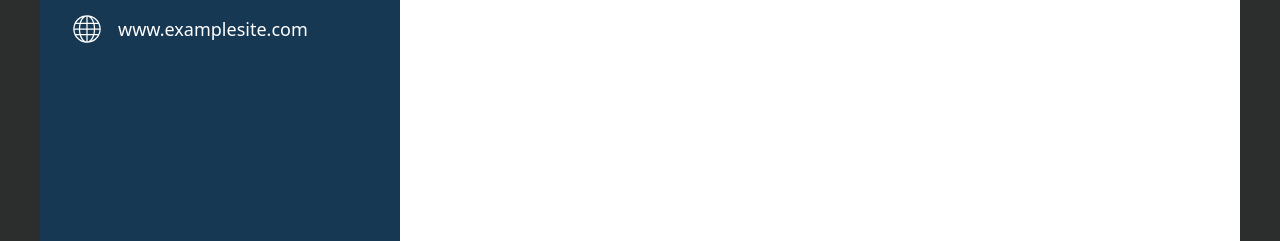
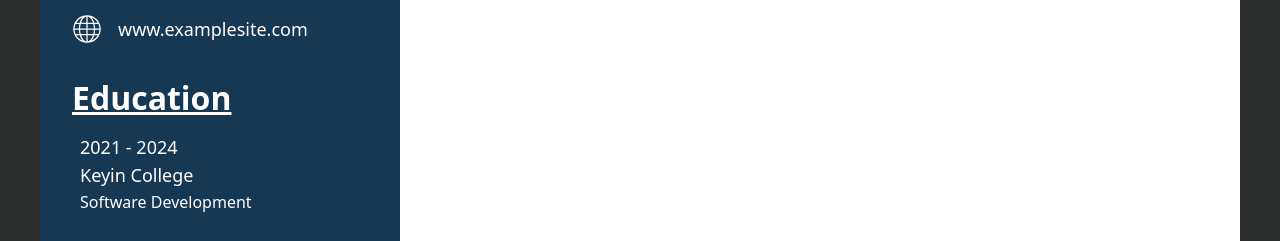
Before and after one commit to CFisher21/CV-Application, a React (Vite) app: page / in a window 1280 px wide. Shown: the part 559-800 px from the top of the page. Built offline with nearby package versions, Linux system fonts and the light colour scheme.

Commit message:
Added an education section on the left column

```diff
--- a/src/App.css
+++ b/src/App.css
@@ -41,7 +41,7 @@ input[type="text"]:focus, input[type="tel"]:focus, input[type="email"]:focus {
   background-color: white;
 }
 
-.contact {
+.contact, .education {
   display: flex;
   flex-direction: column;
   width: 100%;
@@ -56,7 +56,7 @@ input[type="text"]:focus, input[type="tel"]:focus, input[type="email"]:focus {
   height: 1600px;
 }
 
-.contactGroup {
+.leftColumnGroup {
   display: flex;
   align-items: center;
   margin-top: 16px;
@@ -64,10 +64,28 @@ input[type="text"]:focus, input[type="tel"]:focus, input[type="email"]:focus {
   flex: 1;
 }
 
-.contactGroupSpan {
+.eduColumnGroup {
+  display: flex;
+  flex-direction: column;
+  margin-top: 16px;
+  color: white;
+  flex: 1;
+}
+
+.degree {
+  margin-left: 8px;
+  font-size: 16px;
+  cursor: pointer;
+}
+
+.contactGroupSpan, .educationGroupSpan {
   margin-left: 8px;
   font-size: 18px;
   cursor: pointer;
+}
+
+.educationGroupSpan {
+  margin-bottom: 4px;
 }
 
 .editableInput {
@@ -75,7 +93,7 @@ input[type="text"]:focus, input[type="tel"]:focus, input[type="email"]:focus {
   color: white;
 }
 
-.contactHeading {
+.leftColumnHeading {
   color: white;
   text-decoration: underline;
   font-size: 32px;
--- a/src/components/layout/LeftColumn.jsx
+++ b/src/components/layout/LeftColumn.jsx
@@ -1,9 +1,11 @@
 import Contact from "../resume/contact";
+import Education from "../resume/Education"
 const LeftColumn = () => {
     return (
     <div className="LeftColumn">
         <img src="/src/assets/profile.jpg" className="profilePicture"/>
         <Contact/>
+        <Education/>
     </div>
     )
 }
--- /dev/null
+++ b/src/components/resume/Education.jsx
@@ -0,0 +1,24 @@
+import EditableField from "../UI/EditableField";
+import React, {useState} from 'react';
+
+const Education = () => {
+
+    const className = 'educationGroupSpan'
+    const [school, setSchool] = useState('Keyin College')
+    const [eduYear, setEduYear] = useState('2021 - 2024')
+    const [degree, setDegree] = useState('Software Development')
+    const degreeClass = 'degree'
+
+    return(
+    <div className="education">
+        <h3 className="leftColumnHeading">Education</h3>
+        <div className="eduColumnGroup">
+            <EditableField initialValue={eduYear} onSave={setEduYear} className={className} type={'text'}/>
+            <EditableField initialValue={school} onSave={setSchool} className={className} type={'text'}/>
+            <EditableField initialValue={degree} onSave={setDegree} className={degreeClass} type={'text'} />
+        </div>
+    </div>
+    )
+}
+
+export default Education;
```
Also changed, not shown: src/components/resume/Contact.jsx (+5 -5 lines).
